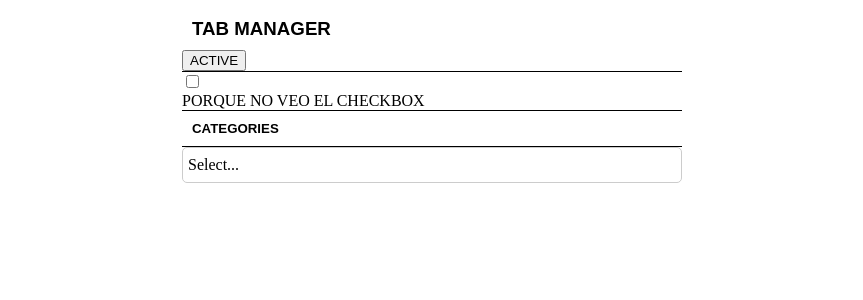
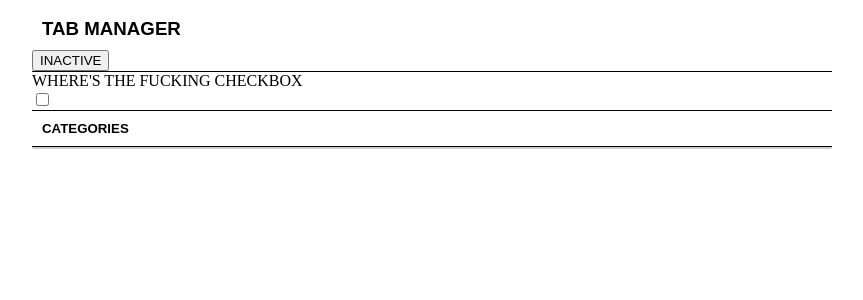
Before and after one commit to danguai/tab-manager-chrome-ext, a React app: page / in a window 1280 px wide. Shown: the top 300 px of the page, without its empty margins (208-1071 px from the left). Built offline with nearby package versions, Linux system fonts and the light colour scheme; the HTML template or start-up script is replaced by a standard one.

Commit message:
dropdown is dropingdown :D - WIP

```diff
--- a/src/components/Categories.jsx
+++ b/src/components/Categories.jsx
@@ -2,17 +2,23 @@ import React, { useState, useEffect } from 'react';
 
 import './styles.css';
 
-const Icon = () => (<svg height="20" width="20" viewBox="0 0 20 20">^</svg>);
+const Icon = () => (
+  <svg height="20" width="20" viewBox="0 0 20 20">
+    <path d="M4.516 7.548c0.436-0.446 1.043-0.481 1.576 0l3.908 3.747 3.908-3.747c0.533-0.481 1.141-0.446 1.574 0 0.436 0.445 0.408 1.197 0 1.615-0.406 0.418-4.695 4.502-4.695 4.502-0.217 0.223-0.502 0.335-0.787 0.335s-0.57-0.112-0.789-0.335c0 0-4.287-4.084-4.695-4.502s-0.436-1.17 0-1.615z"></path>
+  </svg>
+);
 
 const DropdownCategories = ({ placeholder, options }) => {
   const [mark, setMark] = useState(false);
-  const [read, setRead] = useState('UNREAD');
-  const [active, setActive] = useState('INACTIVE');
-  const [showMenu, setShowMenu] = useState(false);
+
+  const [activate, setActivate] = useState(false);
+  const [activateButtonName, setActivateButtonName] = useState('INACTIVE');
+
+  const [dropdownMenu, setDropdownMenu] = useState(false);
   const [selectCat, setSelectCat] = useState(null);
 
   useEffect(() => {
-    const handler = () => setShowMenu(false);
+    const handler = () => setDropdownMenu(!dropdownMenu);
 
     window.addEventListener('click', handler);
     return () => {
@@ -20,14 +26,18 @@ const DropdownCategories = ({ placeholder, options }) => {
     };
   });
 
-  const selectCategory = () => {
-    return (
+  const isSelected = (option) => {
+    if (!selectCat) return false;
+    return selectCat.name === option.name;
+  };
+
+  const selectCategory = () => (
     <div className="dropdown--menu">
-
       {options.map(option => (
         <div
+          onClick={(option => setSelectCat(option))}
           key={option.name}
-            className="dropdown--item categories"
+          className={`dropdown--item categories`}
           style={{
             background: `${option.color}`,
             color: '#fff',
@@ -37,59 +47,63 @@ const DropdownCategories = ({ placeholder, options }) => {
         </div>
       ))}
     </div>
-    )
+  );
+
+  const activateColors = () => {
+    setActivate(!activate);
+    setActivateButtonName('ACTIVE');
   };
 
   const checkbox = () => setMark(!mark);
-  const alreadyRead = () => setRead('READ');
 
-  const activateColors = () => setActive('ACTIVE');
-
-  // const handleInputClick = (e) => {
-  //   e.stopPropagation();
-  //   setShowMenu(!showMenu);
-  // };
+  const showMenu = (e) => {
+    e.stopPropagation();
+    setDropdownMenu(!dropdownMenu);
+  };
 
   const getDisplay = () => {
     if (selectCat) return selectCat.name;
     return placeholder;
   };
-  const handleSubmit = (e) => {
-    e.preventDefault();
-  };
 
   return (
     <>
       <div>
-        <button type="button">{mark ? 'INACTIVE' : 'ACTIVE'}</button>
+        <button
+          type="button"
+        // onClick={activateColors()}
+        >
+          {activateButtonName}
+        </button>
       </div>
+
       <div className="line--divider" />
+
       <div>
-        {/* <form onSubmit={handleSubmit}> */}
-        <div>
+        WHERE'S THE FUCKING CHECKBOX
         <div>
           <input type="checkbox" onChange={checkbox} />
-            <div>PORQUE NO VEO EL CHECKBOX</div>
         </div>
       </div>
 
       <div className="line--divider" />
+
       <h5 className="titles">CATEGORIES</h5>
       <div className="line--divider" />
+
       <div className="dropdown--container">
-          <div className="dropdown--input">
+        {dropdownMenu && (
+          <div onClick={showMenu} className="dropdown--input">
             <div className="dropdown--selected--value">{getDisplay()}</div>
-            {/* {selectCategory()} */}
+            {selectCategory()}
             <div className="dropdown--tools">
               <div className="dropdown--tool"><Icon /></div>
             </div>
           </div>
-        </div>
-        {/* </form> */}
+        )}
       </div>
     </>
   );
 };
 
-
 export default DropdownCategories;
--- a/src/components/styles.css
+++ b/src/components/styles.css
@@ -1,7 +1,7 @@
 .maxSize {
   margin: 0 auto;
   max-height: 500px;
-  max-width: 500px;
+  max-width: 800px;
   min-height: 400px;
   min-width: 400px;
   overflow-y: scroll;
```
Lines whose indentation alone changed are shown as unchanged.
